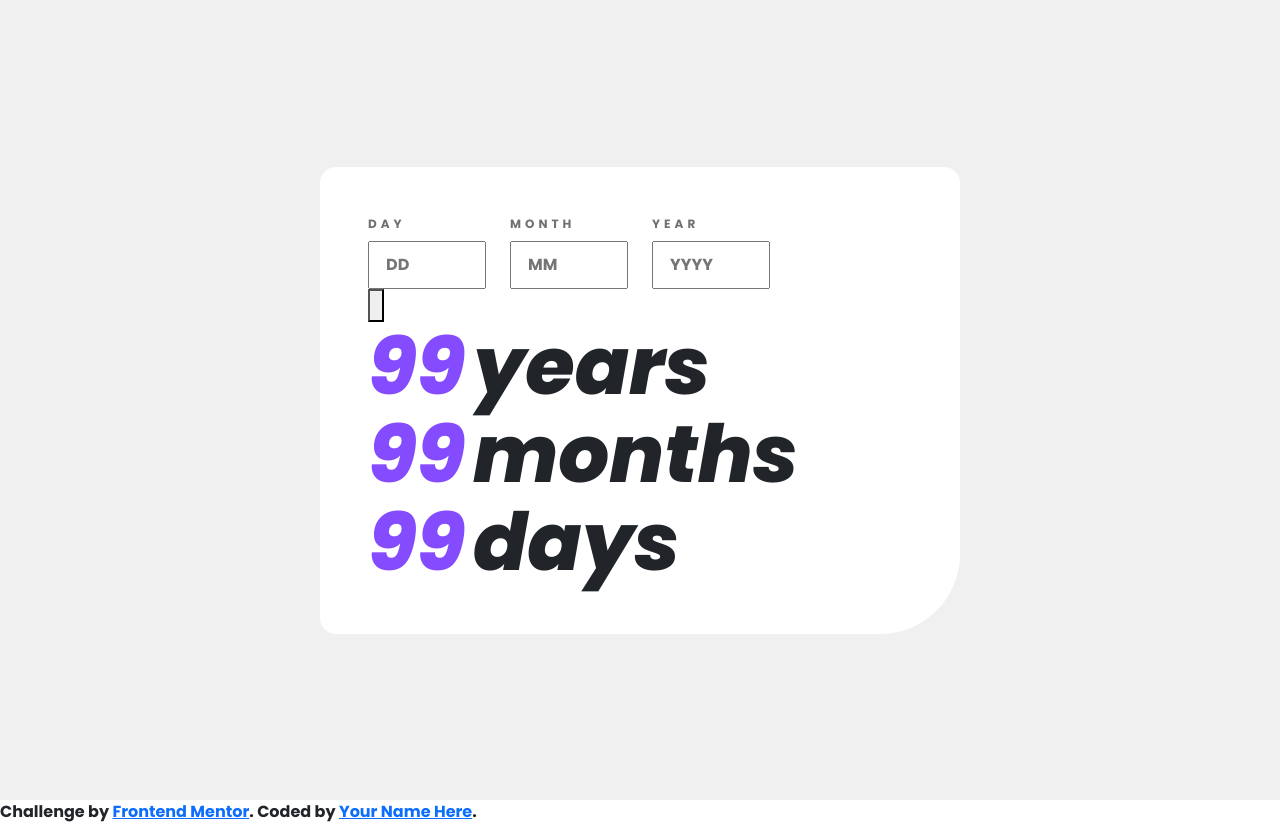
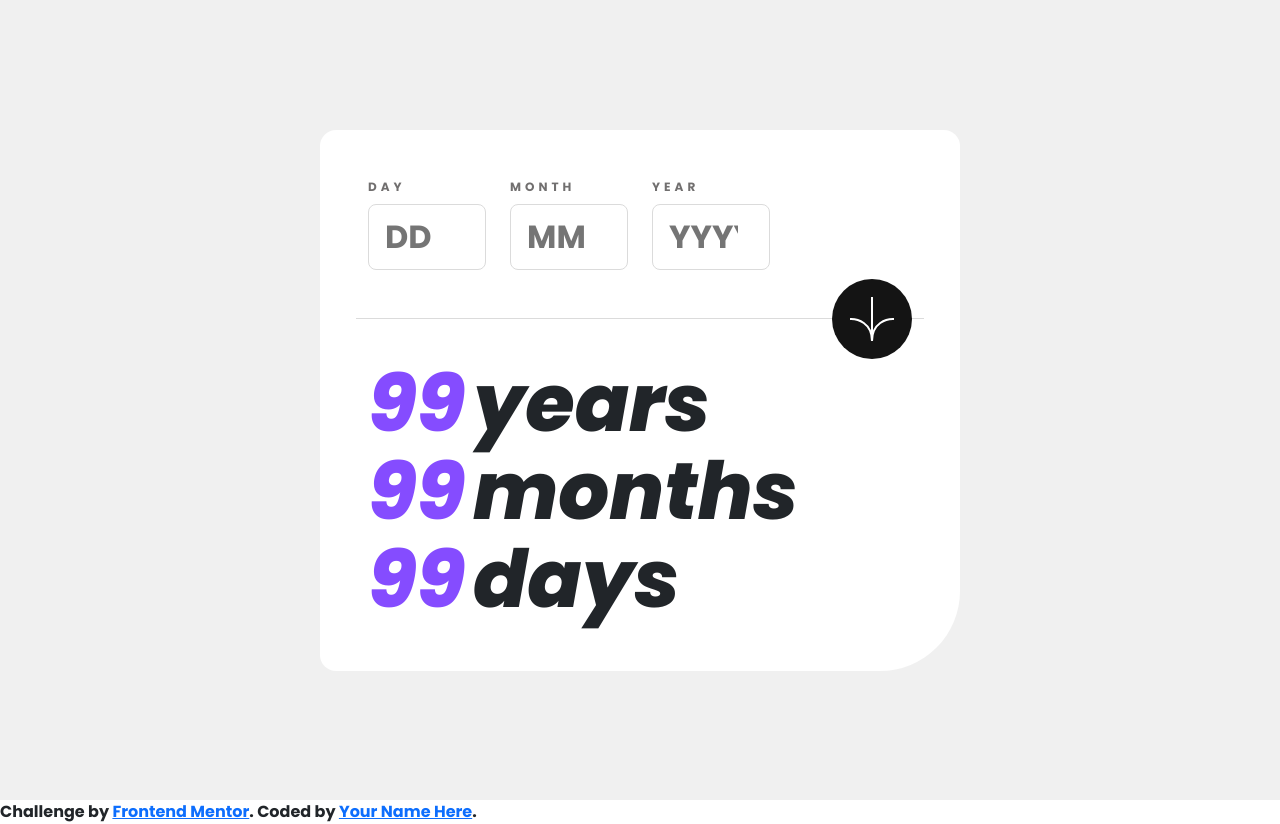
Before and after one commit to Emvil-git/fe_mentor-age_calculator, a website: page index.html in a window 1280 px wide. Drawn offline with nearby package versions, Linux system fonts and the light colour scheme.

Commit message:
feat: add hover and focus effects

```diff
--- a/index.html
+++ b/index.html
@@ -19,7 +19,7 @@
   <main >
     <div class="p-5">
       <form action="">
-        <section class="row form-inputs">
+        <section class="row form-inputs pb-5">
           <section class="d-flex flex-column col-3">
             <label for="day" class="mb-2">DAY</label>
             <input type="number" name="day" id="day" placeholder="DD" required>
@@ -37,14 +37,19 @@
 
           <section class="col-3"></section>
         </section>
-        <section class="d-flex form-submit">
+        <section class="d-flex justify-content-end form-submit">
           <hr>
           <button type="submit">
+            <svg xmlns="http://www.w3.org/2000/svg" width="46" height="44" viewBox="0 0 46 44">
+              <g fill="none" stroke="#FFF" stroke-width="2">
+                <path d="M1 22.019C8.333 21.686 23 25.616 23 44M23 44V0M45 22.019C37.667 21.686 23 25.616 23 44" />
+              </g>
+            </svg>
           </button>
         </section>
       </form>
 
-      <section class="d-flex flex-column">
+      <section class="d-flex flex-column age-cont">
         <span class="age-display"><span class="age-val me-2">99</span>years</span>
         <span class="age-display"><span class="age-val me-2">99</span>months</span>
         <span class="age-display"><span class="age-val me-2">99</span>days</span>
--- a/styles.css
+++ b/styles.css
@@ -39,9 +39,44 @@ label{
 }
 
 input{
-    font-size: 32px;
+    font-size: 32px !important;
     height: 3rem;
-    padding: 1rem;
+    padding: 32px 1rem;
+    border: 1px solid var(--grey-light);
+    border-radius: 8px;
+    outline: none;
+
+    transition: 0.3s;
+}
+
+input:focus{
+    border: 1px solid var(--purple) !important;
+}
+
+button{
+    border-radius: 100px !important;
+
+    height: 80px;
+    width: 80px;
+
+    border: none;
+
+    background-color: var(--off-black);
+
+    transition: 0.3s;
+}
+
+button:hover{
+    background-color: var(--purple);
+}
+
+.form-inputs{
+    border-bottom: 1px solid var(--grey-light);
+}
+
+.form-submit{
+    margin-top: -40px;
+    width: 100%;
 }
 
 .age-display{
```
